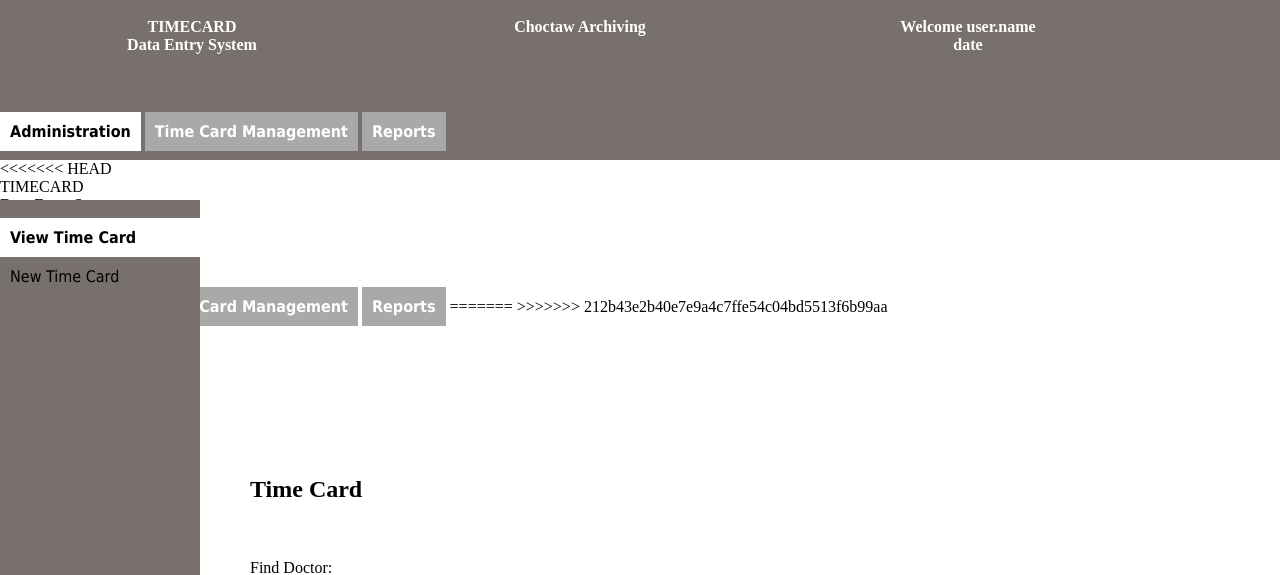
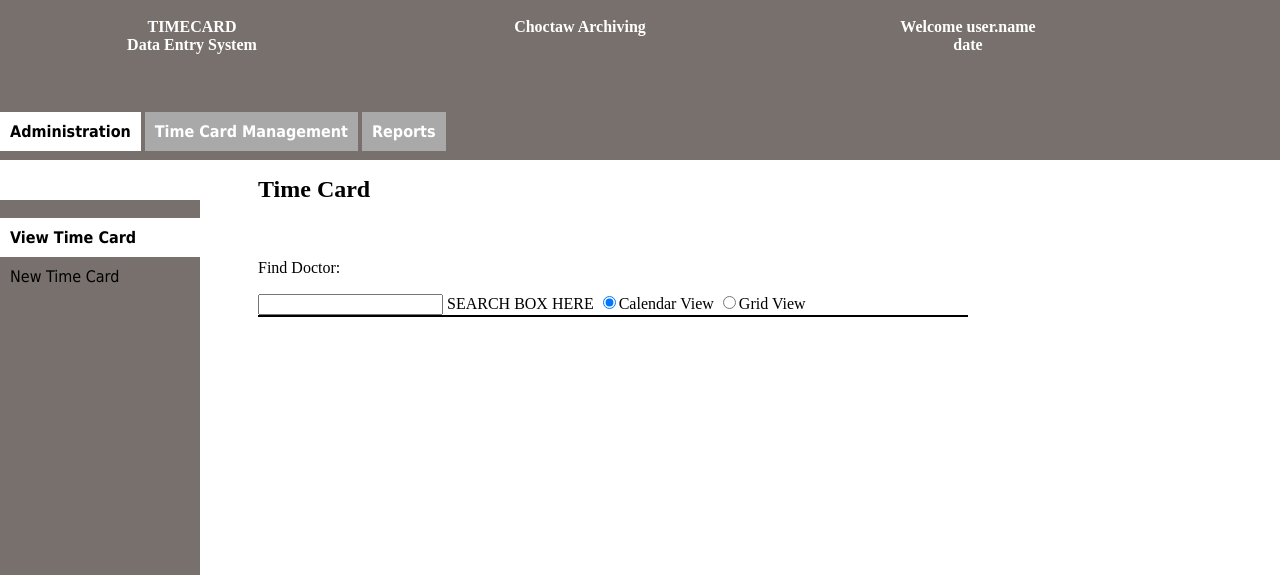
Before and after one commit to JingZhouLiuDeHua/timeSheet, a Django app: page /timecard/ in a window 1280 px wide. Shown: the top 575 px of the page. Run offline with Django 3.2, Linux system fonts and the light colour scheme.

Commit message:
fixed base.html

```diff
--- a/templates/base_template.html
+++ b/templates/base_template.html
@@ -107,24 +107,6 @@
             <a href="{% url 'show_time_card' %}" class="topnav">Reports</a>
             {% endblock %}
         </div>
-<<<<<<< HEAD
-
-
-
-    <div class="topbar">
-        <div class="header">TIMECARD<br>Data Entry System</div>
-        <div class="header">THE MIDDLE IMAGE</div>
-        <div class="header">
-            Welcome {% if user.is_authenticated %}, {{ user.First_name }}.{% endif %}<br>
-            <a href="">Log Out</a>
-        </div><br>
-        {% block nav %}
-        <a href="" class="topnav">Administration</a>
-        <a href="/" class="topnav">Time Card Management</a>
-        <a href="/" class="topnav">Reports</a>
-        {% endblock %}
-=======
->>>>>>> 212b43e2b40e7e9a4c7ffe54c04bd5513f6b99aa
     </div>
     <div id="sidebar"><br>
         {% block sidenav %}
```
